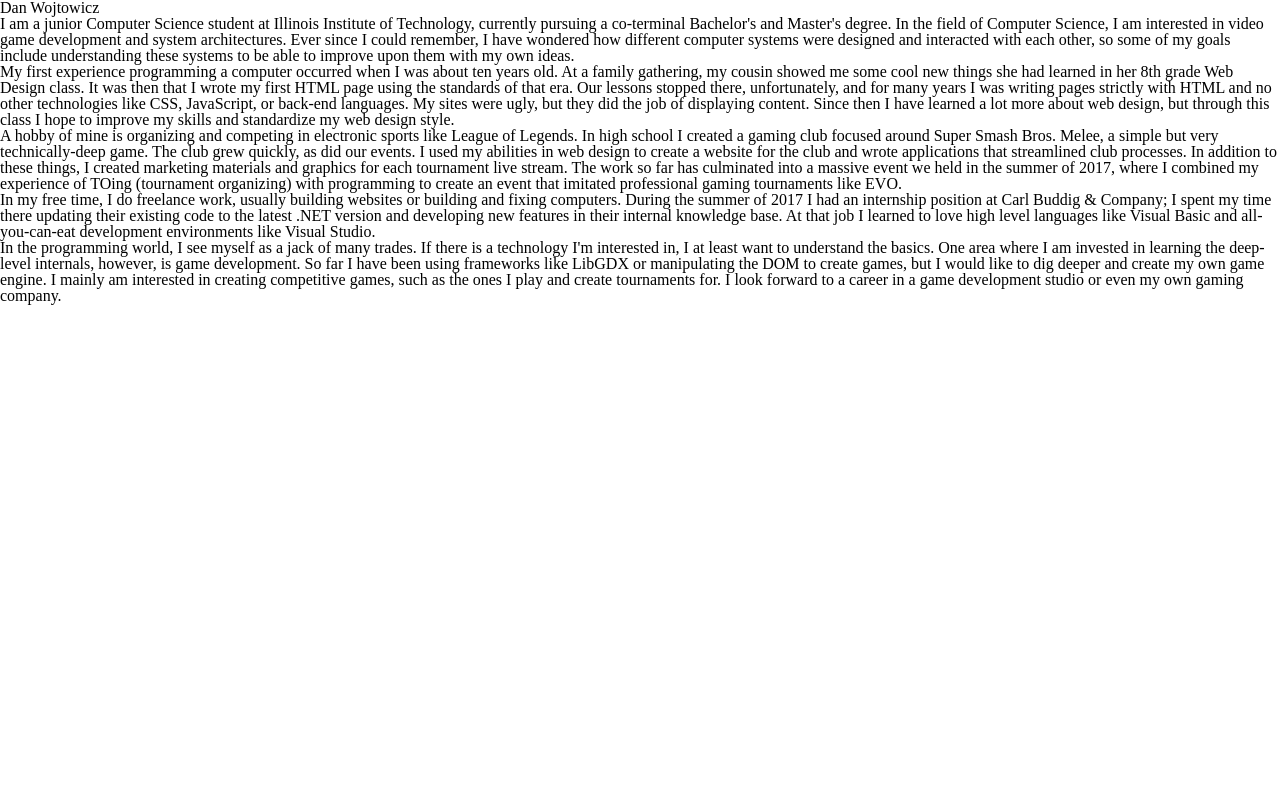
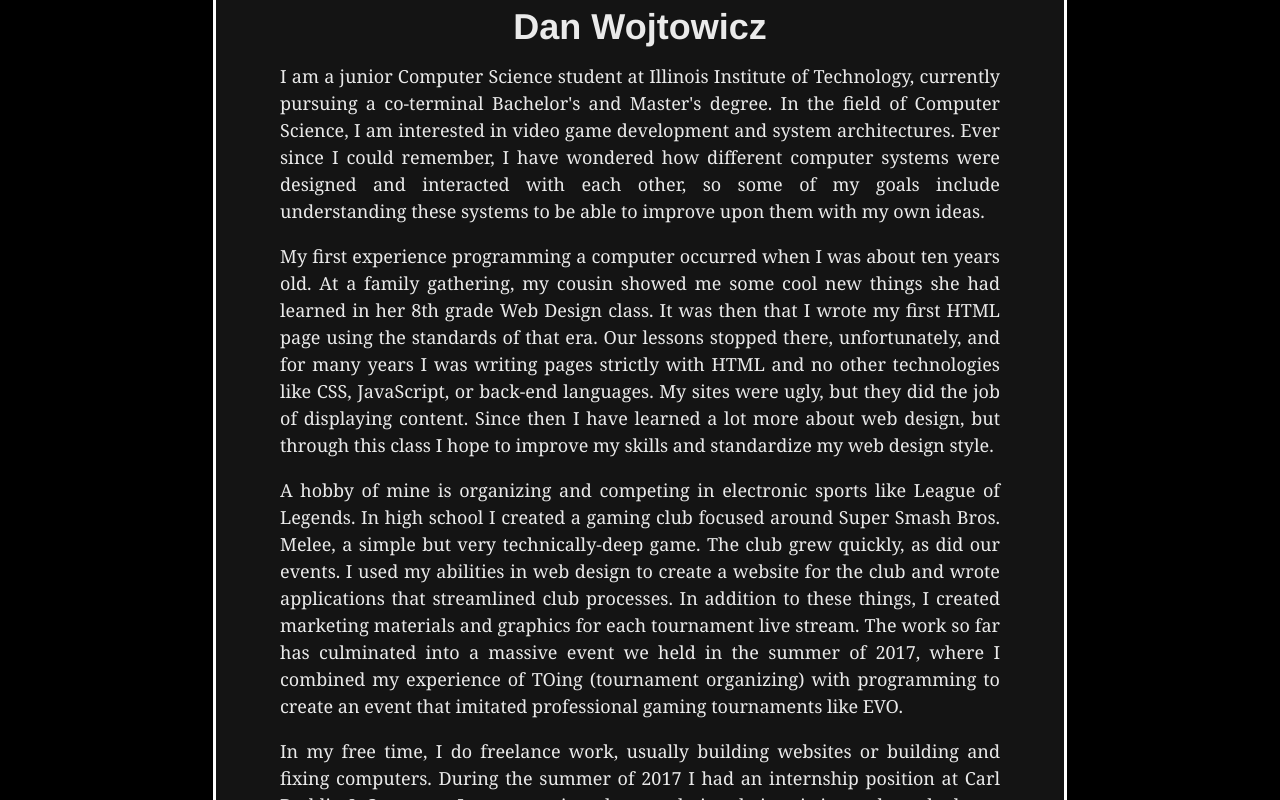
Before and after one commit to Truski/website, a plain HTML site: page index.html in a window 1280 px wide. Shown: the top 800 px of the page. Drawn offline with Linux system fonts and the light colour scheme.

Commit message:
Add initial site styles

```diff
--- a/screen.css
+++ b/screen.css
@@ -49,3 +49,45 @@ table {
 
 /* End Reset CSS */
 /* Begin Site Styles */
+
+html {
+  text-rendering: optimizeLegibility;
+  -webkit-text-size-adjust: 100%;
+  -moz-text-size-adjust: 100%;
+  -ms-text-size-adjust: 100%;
+  text-size-adjust: 100%;
+  background-color: #000000; /* Black margin background */
+  font-size: 1.125em; /* 18px / 16px = 1.125em */
+  font-family: Georgia, serif;
+  color: #eaeaea; /* Equidistant Off-white */
+}
+
+body {
+  margin: 0 5%;
+  background-color: #141414; /* Equidistant Off-black */
+}
+
+@media screen and (min-width: 960px) {
+  body {
+    width: 720px; /* 960px * 75% = 720px */
+    margin: 0 auto;
+    padding: 0 5%;
+    border-left: 3px solid white;
+    border-right: 3px solid white;
+  }
+}
+
+h1 {
+  font-size: 2em; /* 36px / 18px = 2em */
+  line-height: 1.5em;
+  padding-bottom: .25em;
+  text-align: center;
+  font-family: helvetica, arial, sans-serif;
+  font-weight: bold;
+}
+
+p {
+  line-height: 1.5em;
+  padding-bottom: 1em;
+  text-align: justify;
+}
```
